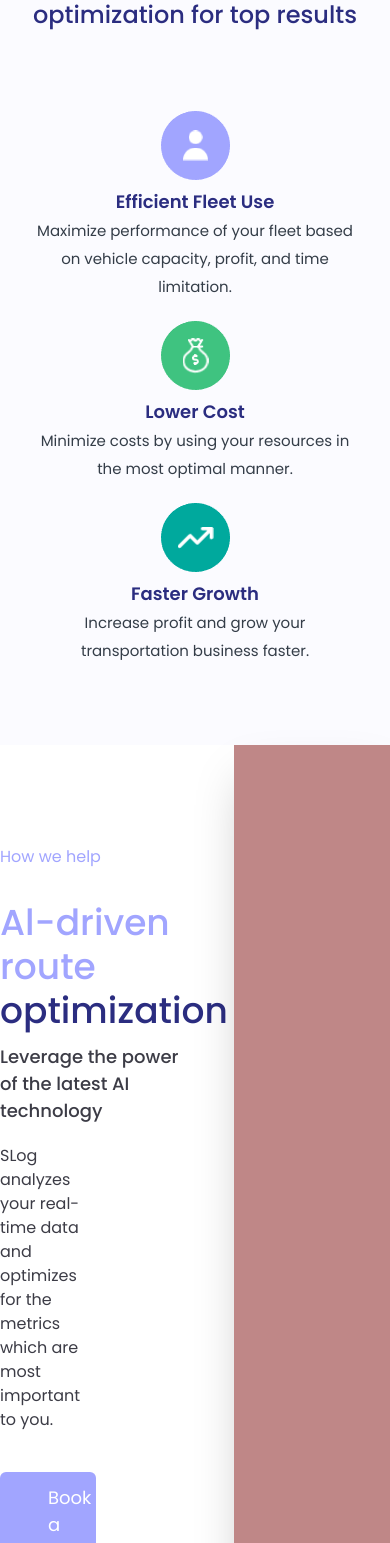
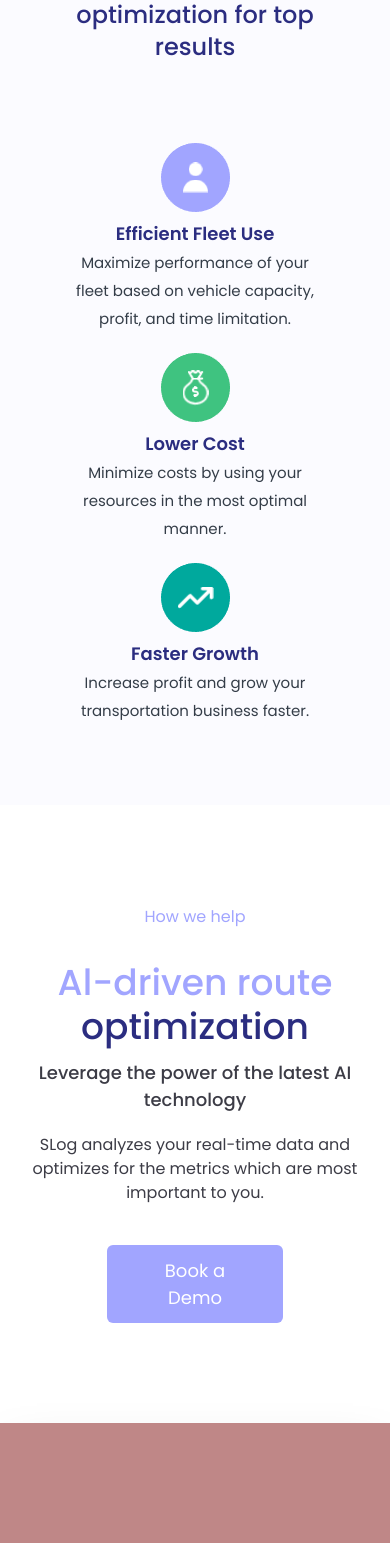
Before and after one commit to VladanIlicJS/s-log, a Next.js app: page / in a window 390 px wide. Shown: the part 1240-2783 px from the top of the page. Built offline with nearby package versions, Linux system fonts and the light colour scheme.

Commit message:
help responsive

```diff
--- a/components/Features.jsx
+++ b/components/Features.jsx
@@ -5,7 +5,7 @@ import money from '../public/assets/icon-money.png'
 import growth from '../public/assets/icon-growth.png'
 const Features = () => {
   return (
-    <div className=' pt-[75px] w-full bg-[#fbfbff]'>
+    <div className=' pt-[75px] w-full bg-[#fbfbff] 2xl:px-0 px-9'>
         <div className='text-center'>
 
             <p className='text-[#a1a5ff] mb-3'>Easy to use route planning solution</p>
--- a/components/Help.jsx
+++ b/components/Help.jsx
@@ -2,18 +2,17 @@ import React from 'react'
 
 const Help = () => {
   return (
-    <div className='2xl:px-40 h-full'>
-        <div className='grid grid-cols-2'>
-          <div className='py-[100px]'>
+    <div className='2xl:px-40'>
+        <div className='grid lg:grid-cols-2 grid-cols-1 lg:text-start text-center'>
+          <div className='py-[100px] 2xl:px-0 xl-9 lg:px-9'>
             <h5 className='text-[#a1a5ff] text-[16px] '>How we help</h5>
             <h2 className='text-[#a1a5ff] text-4xl leading-[44px] pt-[32px] font-[500]'>Al-driven route <br></br><span className='text-[#2b2d80]'>optimization</span></h2>
             <p className='text-[18px] font-[500] py-[10px]'>Leverage the power of the latest AI technology</p>
-            <p className='pt-[10px] pr-[100px] leading-6'>SLog analyzes your real-time data and optimizes for the metrics which are most important to you.</p>
+            <p className='pt-[10px] lg:pr-[100px] pr-0 leading-6'>SLog analyzes your real-time data and optimizes for the metrics which are most important to you.</p>
             <button className='text-[18px] bg-[#a1a5ff] text-white mt-10 pt-[12px] pb-[12px] px-12 rounded-md hover:text-[#02073E] font-[400] transition duration-300 ease-out w-[45%]'>Book a Demo</button>
           </div>
-          <div className='flex justify-end'>
-            <div className='bg-[#bf8787] w-[80%] h-[90%] shadow-2xl'>
-
+          <div className='flex lg:justify-end'>
+            <div className='bg-[#bf8787] lg:w-[80%] lg:h-[90%] h-[450px] w-full shadow-2xl'>
             </div>
           </div>
         </div>
```
